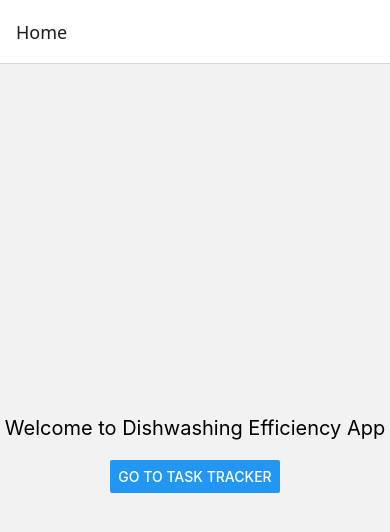
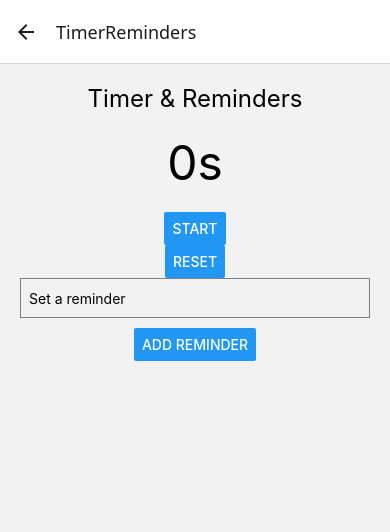
Before and after one commit to jth1903/DishwashingEfficiencyApp, a React Native app: screen /TimerReminders in a window 390 px wide. Shown: the top 532 px of the page. Built offline with nearby package versions, Linux system fonts and the light colour scheme.

Commit message:
added Workflow and Reminder Screens

```diff
--- a/navigation/AppNavigator.js
+++ b/navigation/AppNavigator.js
@@ -3,6 +3,8 @@ import { NavigationContainer } from '@react-navigation/native';
 import { createStackNavigator } from '@react-navigation/stack';
 import HomeScreen from '../screens/HomeScreen';
 import TaskTrackerScreen from '../screens/TaskTrackerScreen';
+import TimerRemindersScreen from '../screens/TimerReminderScreen';
+import EfficientWorkflowGuideScreen from '../screens/EfficientWorkflowGuideScreen';
 
 const Stack = createStackNavigator();
 
@@ -15,6 +17,14 @@ function AppNavigator() {
                     name="TaskTracker"
                     component={TaskTrackerScreen}
                 />
+                <Stack.Screen
+                    name="TimerReminders"
+                    component={TimerRemindersScreen}
+                />
+                <Stack.Screen
+                    name="EfficientWorkflowGuide"
+                    component={EfficientWorkflowGuideScreen}
+                />
             </Stack.Navigator>
         </NavigationContainer>
     );
--- /dev/null
+++ b/screens/EfficientWorkflowGuideScreen.js
@@ -0,0 +1,65 @@
+import React from 'react';
+import { View, Text, FlatList, StyleSheet } from 'react-native';
+
+const steps = [
+    {
+        key: '1',
+        title: 'Load Dishwasher',
+        description: 'Load the dishwasher with dirty dishes.',
+    },
+    {
+        key: '2',
+        title: 'Wash Pots and Pans',
+        description:
+            'Hand wash pots and pans that do not fit in the dishwasher.',
+    },
+    {
+        key: '3',
+        title: 'Clean Counters',
+        description:
+            'Wipe down all kitchen counters with a clean cloth and detergent.',
+    },
+    // Add more steps as needed
+];
+
+const EfficientWorkflowGuideScreen = () => {
+    return (
+        <View style={styles.container}>
+            <Text style={styles.title}>Efficient Workflow Guide</Text>
+            <FlatList
+                data={steps}
+                renderItem={({ item }) => (
+                    <View style={styles.stepContainer}>
+                        <Text style={styles.stepTitle}>{item.title}</Text>
+                        <Text style={styles.stepDescription}>
+                            {item.description}
+                        </Text>
+                    </View>
+                )}
+            />
+        </View>
+    );
+};
+
+const styles = StyleSheet.create({
+    container: {
+        flex: 1,
+        padding: 20,
+    },
+    title: {
+        fontSize: 24,
+        marginBottom: 20,
+    },
+    stepContainer: {
+        marginBottom: 15,
+    },
+    stepTitle: {
+        fontSize: 18,
+        fontWeight: 'bold',
+    },
+    stepDescription: {
+        fontSize: 16,
+    },
+});
+
+export default EfficientWorkflowGuideScreen;
--- a/screens/HomeScreen.js
+++ b/screens/HomeScreen.js
@@ -10,6 +10,14 @@ const HomeScreen = ({ navigation }) => {
             <Button
                 title="Go to Task Tracker"
                 onPress={() => navigation.navigate('TaskTracker')}
+            />
+            <Button
+                title="Go to Timer & Reminders"
+                onPress={() => navigation.navigate('TimerReminders')}
+            />
+            <Button
+                title="Go to Efficient Workflow Guide"
+                onPress={() => navigation.navigate('EfficientWorkflowGuide')}
             />
         </View>
     );
--- /dev/null
+++ b/screens/TimerReminderScreen.js
@@ -0,0 +1,116 @@
+import React, { useState, useEffect } from 'react';
+import {
+    View,
+    Text,
+    TextInput,
+    Button,
+    FlatList,
+    StyleSheet,
+} from 'react-native';
+
+const TimerRemindersScreen = () => {
+    const [timer, setTimer] = useState(0);
+    const [isRunning, setIsRunning] = useState(false);
+    const [reminder, setReminder] = useState('');
+    const [reminders, setReminders] = useState([]);
+
+    useEffect(() => {
+        let interval = null;
+        if (isRunning) {
+            interval = setInterval(() => {
+                setTimer((prevTimer) => prevTimer + 1);
+            }, 1000);
+        } else if (!isRunning && timer !== 0) {
+            clearInterval(interval);
+        }
+        return () => clearInterval(interval);
+    }, [isRunning, timer]);
+
+    const startTimer = () => {
+        setIsRunning(true);
+    };
+
+    const stopTimer = () => {
+        setIsRunning(false);
+    };
+
+    const resetTimer = () => {
+        setIsRunning(false);
+        setTimer(0);
+    };
+
+    const addReminder = () => {
+        if (reminder) {
+            setReminders([
+                ...reminders,
+                { key: `${reminders.length}`, reminder },
+            ]);
+            setReminder('');
+        }
+    };
+
+    return (
+        <View style={styles.container}>
+            <Text style={styles.title}>Timer & Reminders</Text>
+            <Text style={styles.timer}>{timer}s</Text>
+            <Button
+                title={isRunning ? 'Stop' : 'Start'}
+                onPress={isRunning ? stopTimer : startTimer}
+            />
+            <Button title="Reset" onPress={resetTimer} />
+            <TextInput
+                style={styles.input}
+                placeholder="Set a reminder"
+                value={reminder}
+                onChangeText={setReminder}
+            />
+            <Button title="Add Reminder" onPress={addReminder} />
+            <FlatList
+                data={reminders}
+                renderItem={({ item }) => (
+                    <View style={styles.reminderContainer}>
+                        <Text style={styles.reminder}>{item.reminder}</Text>
+                    </View>
+                )}
+            />
+        </View>
+    );
+};
+
+const styles = StyleSheet.create({
+    container: {
+        flex: 1,
+        justifyContent: 'center',
+        alignItems: 'center',
+        padding: 20,
+    },
+    title: {
+        fontSize: 24,
+        marginBottom: 20,
+    },
+    timer: {
+        fontSize: 48,
+        marginBottom: 20,
+    },
+    input: {
+        height: 40,
+        borderColor: 'gray',
+        borderWidth: 1,
+        marginBottom: 10,
+        paddingLeft: 8,
+        width: '100%',
+    },
+    reminderContainer: {
+        flexDirection: 'row',
+        alignItems: 'center',
+        padding: 10,
+        borderBottomWidth: 1,
+        borderBottomColor: '#ddd',
+        width: '100%',
+    },
+    reminder: {
+        fontSize: 18,
+    },
+});
+
+export default TimerRemindersScreen;
```
